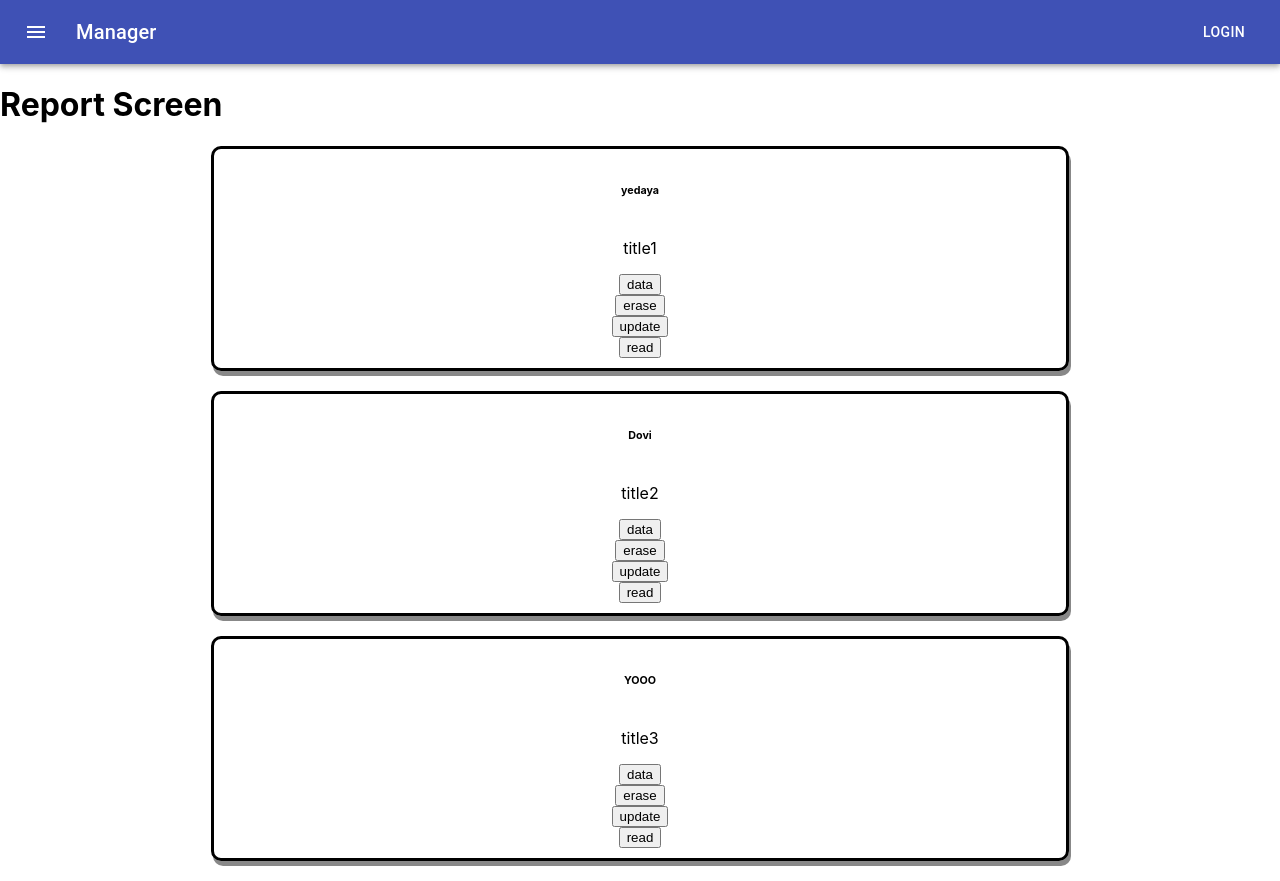
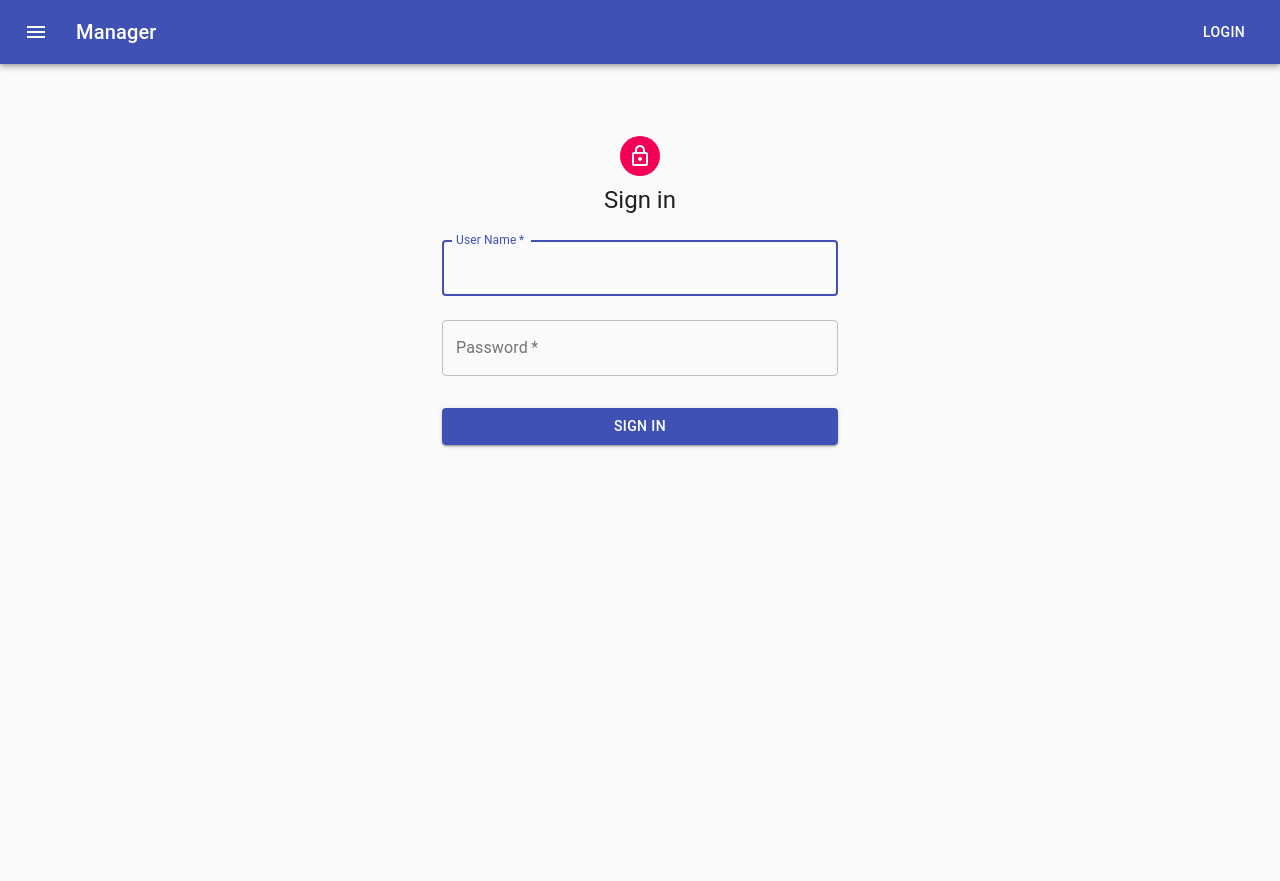
Before and after one commit to DoviWidawsky/JewishManager, a React (Create React App) app: page / in a window 1280 px wide. After the commit the page ends 800 px from the top, so only its background shows below. Built offline with nearby package versions, Linux system fonts and the light colour scheme.

Commit message:
first commit

```diff
--- a/package.json
+++ b/package.json
@@ -8,6 +8,7 @@
     "@testing-library/jest-dom": "^4.2.4",
     "@testing-library/react": "^9.4.0",
     "@testing-library/user-event": "^7.2.1",
+    "axios": "^0.19.2",
     "react": "^16.12.0",
     "react-dom": "^16.12.0",
     "react-router-dom": "^5.1.2",
--- a/src/App.js
+++ b/src/App.js
@@ -1,14 +1,12 @@
 import React, {Component} from 'react';
-import {Report} from './components/screens';
+import Login from './components/screens/Login';
+
 
 class App extends Component {
   render () {
     return (
       <div className="App">
-        <div className="sideMenu">
-          <Report />
-        </div>
-        <div className="mainScreen" />
+        <Login/>
       </div>
     );
   }
--- a/src/components/screens/Edit.js
+++ b/src/components/screens/Edit.js
@@ -24,6 +24,22 @@ const useStyles = makeStyles(theme => ({
 }));
 
 class Edit extends Component {
+
+    handleSend = (props) => {
+        // create a new XMLHttpRequest
+    var xhr = new XMLHttpRequest()
+
+    // get a callback when the server responds
+    xhr.addEventListener('load', () => {
+      // update the state of the component with the result here
+      console.log(xhr.responseText)
+    })
+    // open the request with the verb and the url
+    xhr.open('POST', 'https://example.com')
+    // send the request
+    xhr.send(JSON.stringify({ example: props }))
+    }
+
     render() {
         return (
             <div>
@@ -43,7 +59,7 @@ class Edit extends Component {
                     <TextField id="name-in-hebrew" label="שם בעברית" />
                     <TextField id="name-in-english" label="שם באנגלית" />
                 </div>
-                <Button variant="contained" color="primary">
+                <Button variant="contained" color="primary" onClick={this.handleSend}>
                     אישור
                 </Button>
             </div>
--- /dev/null
+++ b/src/components/screens/Login/index.js
@@ -0,0 +1,3 @@
+import Login from './login';
+
+export default Login;
--- /dev/null
+++ b/src/components/screens/Login/login.js
@@ -0,0 +1,103 @@
+import React, { useState } from 'react';
+import Avatar from '@material-ui/core/Avatar';
+import Button from '@material-ui/core/Button';
+import CssBaseline from '@material-ui/core/CssBaseline';
+import TextField from '@material-ui/core/TextField';
+import FormControlLabel from '@material-ui/core/FormControlLabel';
+import Checkbox from '@material-ui/core/Checkbox';
+import Link from '@material-ui/core/Link';
+import Grid from '@material-ui/core/Grid';
+import Box from '@material-ui/core/Box';
+import LockOutlinedIcon from '@material-ui/icons/LockOutlined';
+import Typography from '@material-ui/core/Typography';
+import { makeStyles } from '@material-ui/core/styles';
+import Container from '@material-ui/core/Container';
+
+
+const useStyles = makeStyles(theme => ({
+    paper: {
+        marginTop: theme.spacing(8),
+        display: 'flex',
+        flexDirection: 'column',
+        alignItems: 'center',
+    },
+    avatar: {
+        margin: theme.spacing(1),
+        backgroundColor: theme.palette.secondary.main,
+    },
+    form: {
+        width: '100%', // Fix IE 11 issue.
+        marginTop: theme.spacing(1),
+    },
+    submit: {
+        margin: theme.spacing(3, 0, 2),
+    },
+}));
+
+
+
+export default function SignIn() {
+    const classes = useStyles();
+    const [userName, setUserName] = useState("");
+    const [password, setPassword] = useState("");
+
+
+    function onClick() {
+        if (userName == "admin" && password == "1234") {
+            console.log("Passed")
+        }
+        else {
+            console.log("Wrong User/Password")
+        }
+    }
+
+    return (
+        <Container component="main" maxWidth="xs">
+            <CssBaseline />
+            <div className={classes.paper}>
+                <Avatar className={classes.avatar}>
+                    <LockOutlinedIcon />
+                </Avatar>
+                <Typography component="h1" variant="h5">
+                    Sign in
+        </Typography>
+                <form className={classes.form} noValidate>
+                    <TextField
+                        variant="outlined"
+                        margin="normal"
+                        required
+                        fullWidth
+                        id="user"
+                        label="User Name"
+                        name="user"
+                        autoComplete="user"
+                        autoFocus
+                        onChange={e => setUserName(e.target.value)}
+                    />
+                    <TextField
+                        variant="outlined"
+                        margin="normal"
+                        required
+                        fullWidth
+                        name="password"
+                        label="Password"
+                        type="password"
+                        id="password"
+                        autoComplete="current-password"
+                        onChange={e => setPassword(e.target.value)}
+                    />
+                    <Button
+                        type="submit"
+                        fullWidth
+                        variant="contained"
+                        color="primary"
+                        className={classes.submit}
+                        onClick={onClick}
+                    >
+                        Sign In
+          </Button>
+                </form>
+            </div>
+        </Container>
+    );
+}
--- a/src/components/screens/NavBar.js
+++ b/src/components/screens/NavBar.js
@@ -14,6 +14,7 @@ import '../../index.css';
 import App from '../../App';
 import Edit from './Edit'
 import util from '../util'
+import {Report} from '../screens'
 
 
 const useStyles = makeStyles(theme => ({
@@ -66,7 +67,7 @@ export default function ButtonAppBar() {
                     </Toolbar>
                 </AppBar>
                 <Route exact path="/" component={App} />
-                <Route path="/report" component={util} />
+                <Route path="/report" component={Report} />
                 <Route path="/edit" component={Edit} />
             </div>
         </Router>
```
Also changed, not shown: src/components/screens/Login/style.css (added).
